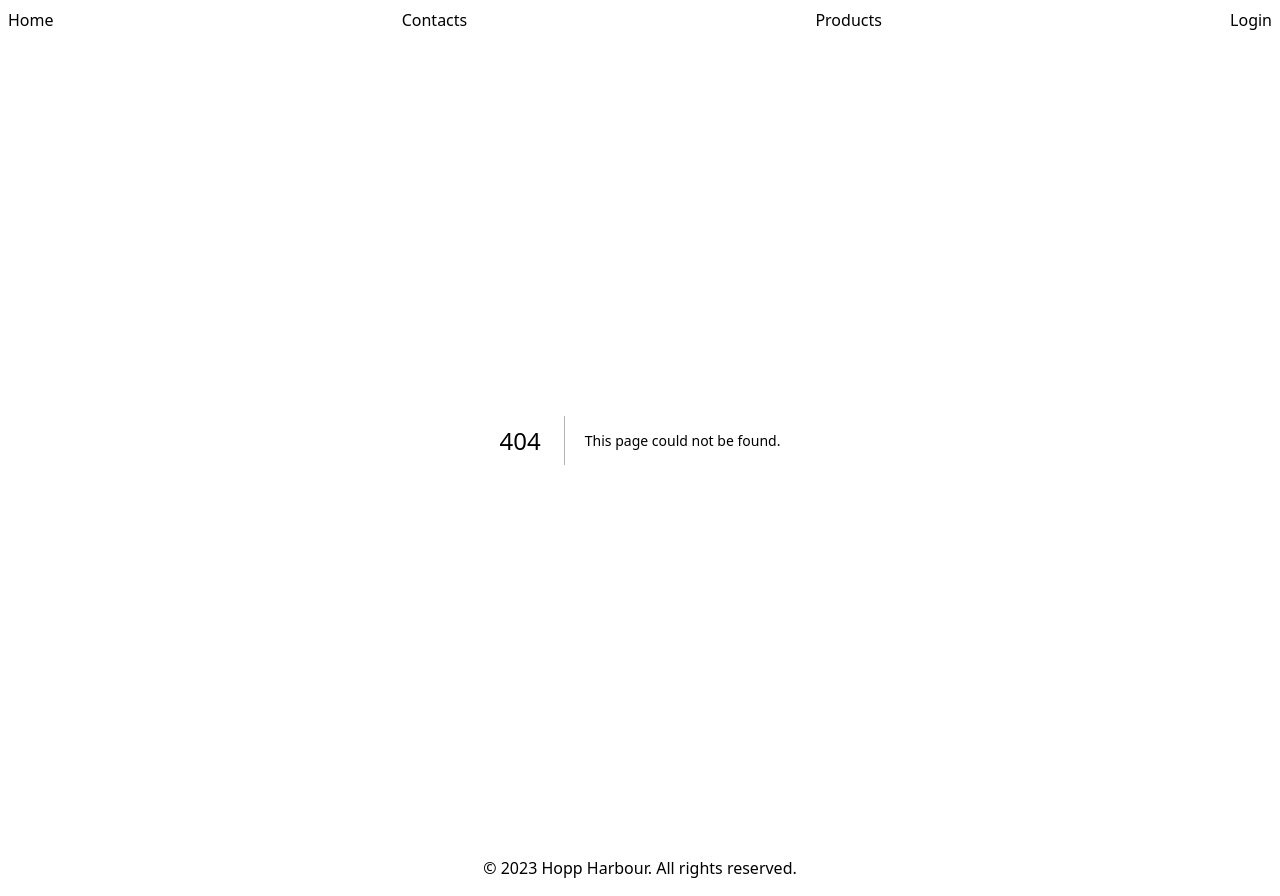
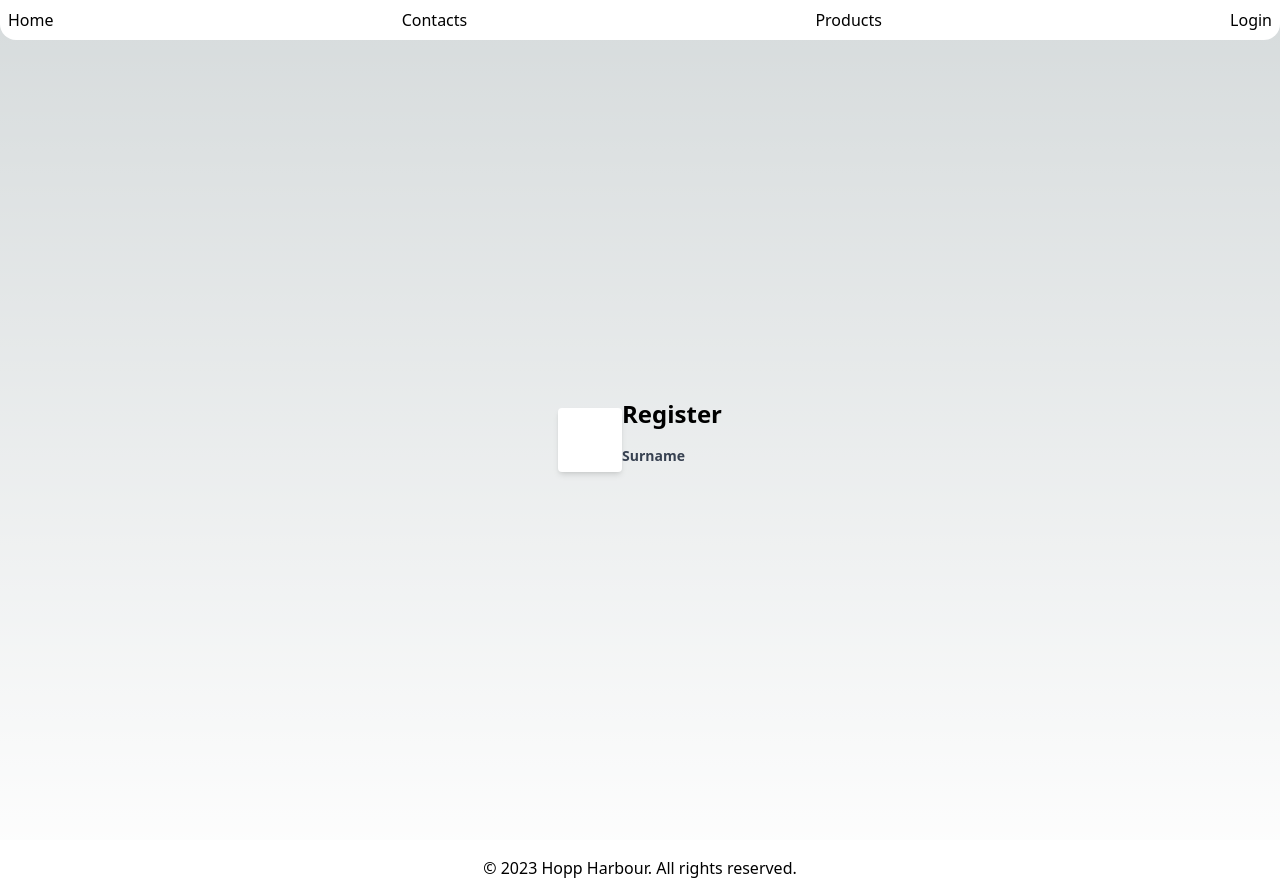
Before and after one commit to Verid2/CraftBeer, a Next.js app: page /register in a window 1280 px wide. Before the commit this address had no page. Built offline with nearby package versions, Linux system fonts and the light colour scheme.

Commit message:
aded some new lines

```diff
--- a/pages/login.tsx
+++ b/pages/login.tsx
@@ -28,6 +28,14 @@ export default function Login() {
       setError("An error occurred during login.");
     }
   };
+
+  const handleLinkClick = (route : string) => {
+    router.push(route);
+  };
+
+  function handleClick(): void {
+    throw new Error("Function not implemented.");
+  }
 
   return (
     <div className="min-h-screen flex items-center justify-center">
@@ -69,6 +77,8 @@ export default function Login() {
               Log In
             </button>
           </div>
+          <p>If you don't have an account please.</p>
+          <p className="text-blue cursor-pointer hover:underline" onClick={() => handleLinkClick('/register')}>Click Here!</p>
         </form>
       </div>
     </div>
--- /dev/null
+++ b/pages/register.tsx
@@ -0,0 +1,29 @@
+import { useState } from "react"
+
+export default function Register () {
+
+    const [surName,setSurname] = useState <string>("");
+    const [fisrtName,setFirstname] = useState <string>("");
+    const [userName,setUsername] = useState <string> ("");
+    const [email,SetEmail] = useState <string>("");
+    const [password,setPassword] = useState <string>("");
+    const [adress,setAdress] = useState <string>("");
+
+return(
+    <>
+    <div className="min-h-screen flex items-center justify-center">
+    <div className="bg-white p-8 rounded shadow-md"></div>
+    <div>
+        <h1 className="text-black font-semibold mb-4 text-2xl">Register</h1>
+        <form>
+            <div className="mb-4">
+                <label className="block text-gray-700 text-sm font-bold mb-2" htmlFor="surName">
+                    Surname
+                </label>
+            </div>
+        </form>
+    </div>
+    </div>
+    </>
+)
+};
```
